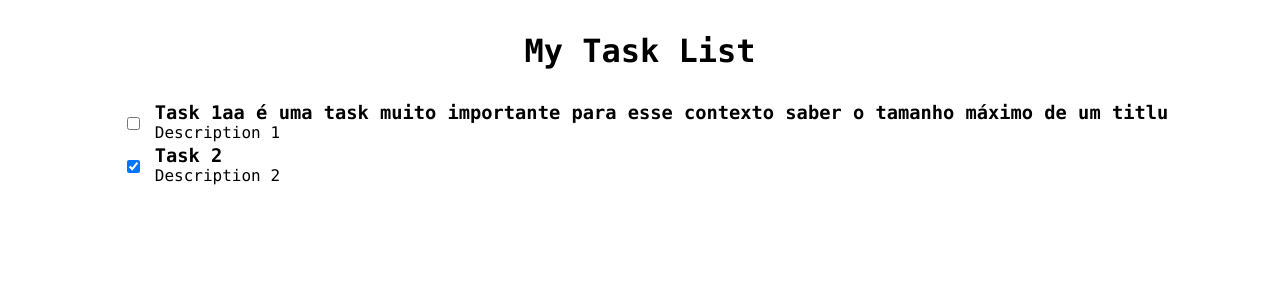
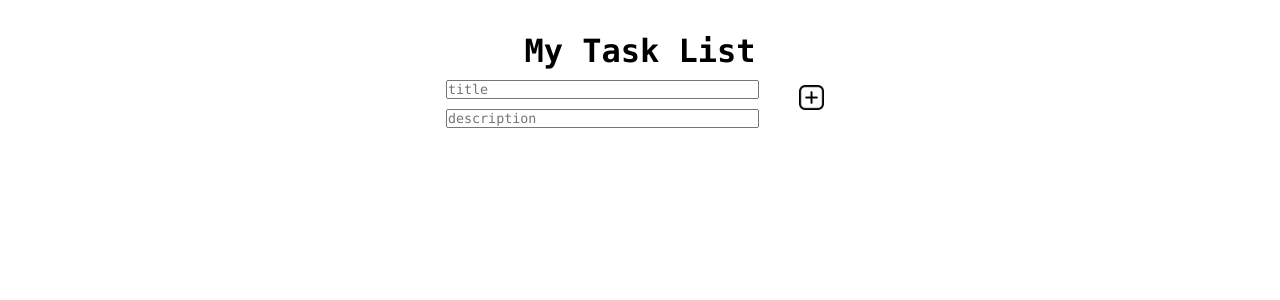
Before and after one commit to augustosplett/todo-web-app, a Next.js app: page / in a window 1280 px wide. Shown: the top 300 px of the page. Built offline with nearby package versions, Linux system fonts and the light colour scheme.

Commit message:
Feature: created fields to insert a new taks and the logic to add the task to the list.

```diff
--- a/src/app/page.js
+++ b/src/app/page.js
@@ -1,20 +1,30 @@
 "use client";
 
 import TaskList from "@/components/TaskList/TaskList";
+import NewTask from "@/components/NewTask/NewTask";
 import styles from "./page.module.css";
 import React, { useState } from 'react';
 
 const tasks = [
-  { title: 'Task 1aa é uma task muito importante para esse contexto saber o tamanho máximo de um titlu', description: 'Description 1', isdone: false },
-  { title: 'Task 2', description: 'Description 2', isdone: true },
+
 ];
 
 export default function Home() {
+
+  const [data, setData] = useState(tasks);
+
+  const childToParent = (childData) => {
+    //console.log(childData);
+    setData([...data, childData]);
+    console.log(data)
+  }
+
   return (
     <main className={styles.main}>
 
       <h1>My Task List</h1>
-      <TaskList tasks={tasks} />
+      <NewTask childToParent={childToParent}/>
+      <TaskList tasks={data} />
 
     </main>
   );
--- /dev/null
+++ b/src/components/NewTask/NewTask.js
@@ -0,0 +1,52 @@
+"use client";
+
+import styles from "./NewTask.module.css";
+import React, { useState } from 'react';
+
+export default function NewTask({childToParent}){
+
+    const handleSubmit = (event) => {
+        event.preventDefault();
+        //send the new information back to parent
+        childToParent({ "title": event.target.title.value, "description": event.target.description.value, "isdone": false});
+        event.target.reset();
+    };
+
+    const handleClick = () => {
+        document.getElementById('hidden-submit-button').click();
+    };
+
+    return(
+        <form className={styles.container} onSubmit={handleSubmit}>
+            <div className={styles.inputs}>
+                <input
+                    type="text"
+                    max="30"
+                    min="3"
+                    placeholder="title"
+                    name="title"
+                ></input>
+                <input
+                    type="text"
+                    max="30"
+                    min="3"
+                    placeholder="description"
+                    name="description"
+                />
+            </div>
+            <div className={styles.button}>
+                <img
+                    className={styles.icon}
+                    src="/more.png"
+                    alt="Submit"
+                    onClick={handleClick}
+                />
+                <input
+                    type="submit"
+                    id="hidden-submit-button"
+                    style={{ display: 'none' }}
+                />
+            </div>
+        </form>
+    )
+}
--- /dev/null
+++ b/src/components/NewTask/NewTask.module.css
@@ -0,0 +1,20 @@
+.container {
+    width: 100%;
+    display: flex;
+    flex-direction: row;
+    align-items: center;
+    justify-content: center;
+    max-width: 400px;
+}
+.inputs input {
+    margin-top: 10px;
+    width: 90%;
+}
+.button {
+    width: 10%;
+}
+.icon{
+    width: 25px;
+    height: 25px;
+    margin: 5px;
+}
--- a/src/components/Task/Task.module.css
+++ b/src/components/Task/Task.module.css
@@ -4,6 +4,7 @@
     align-items: start;
     justify-content: center;
     max-width: 100%;
+    padding-top: 2rem;
 }
 
 .textContainer {
--- a/src/components/TaskList/TaskList.module.css
+++ b/src/components/TaskList/TaskList.module.css
@@ -3,7 +3,6 @@
     align-items: flex-start;
     justify-content: flex-start;
     flex-direction: column;
-    max-width: 100%;
     flex-wrap: wrap;
-    padding-top: 2rem;
+    max-width: 400px;
 }
```
Also changed, not shown: public/delete.png (added), public/more.png (added).
